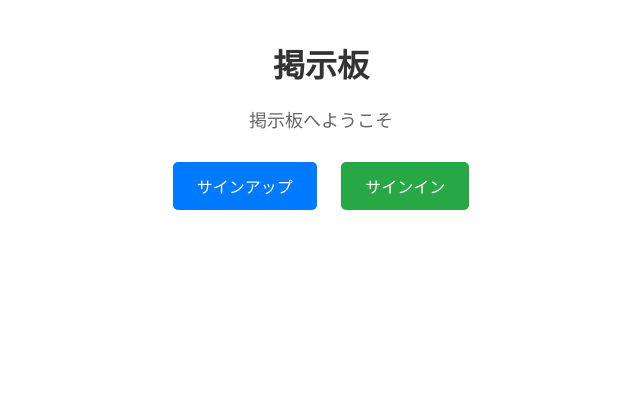
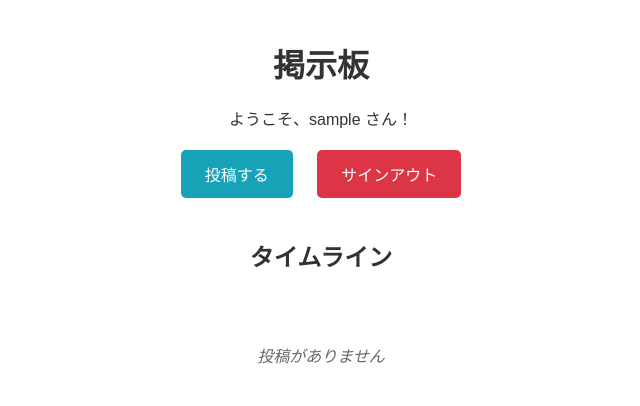
Before and after one commit to naughty-ghost/agent-sample-bbs, a Flask app: template templates/index.html in a window 1280 px wide. Shown: the top 406 px of the page, without its empty margins (319-959 px from the left). Run offline with Flask 3, Linux system fonts and the light colour scheme; the template is opened without the code that fills it, so the values that code supplies are empty; the visitor is signed in with stand-in values (Sample User, id 1); some libraries are stand-ins or nearby versions.

Commit message:
Implement complete posting functionality with timeline display
Co-authored-by: naughty-ghost <23393907+naughty-ghost@users.noreply.github.com>

```diff
--- a/app.py
+++ b/app.py
@@ -41,6 +41,18 @@ def init_db():
             )
         ''')
 
+        # Create posts table if it doesn't exist
+        cur.execute('''
+            CREATE TABLE IF NOT EXISTS posts (
+                post_id SERIAL PRIMARY KEY,
+                user_id INTEGER NOT NULL REFERENCES users(user_id) ON DELETE CASCADE,
+                title VARCHAR(255) NOT NULL,
+                content TEXT NOT NULL,
+                created_at TIMESTAMP DEFAULT CURRENT_TIMESTAMP,
+                updated_at TIMESTAMP DEFAULT CURRENT_TIMESTAMP
+            )
+        ''')
+
         conn.commit()
         cur.close()
         conn.close()
@@ -56,7 +68,30 @@ init_db()
 
 @app.route('/')
 def index():
-    return render_template('index.html')
+    # Get posts from database for timeline
+    conn = get_db_connection()
+    posts = []
+
+    if conn:
+        try:
+            cur = conn.cursor()
+            # Get posts with user information, ordered by newest first
+            cur.execute('''
+                SELECT p.post_id, p.title, p.content, p.created_at, u.username
+                FROM posts p
+                JOIN users u ON p.user_id = u.user_id
+                ORDER BY p.created_at DESC
+            ''')
+            posts = cur.fetchall()
+            cur.close()
+            conn.close()
+        except psycopg2.Error as e:
+            print(f"Database error: {e}")
+            if conn:
+                cur.close()
+                conn.close()
+
+    return render_template('index.html', posts=posts)
 
 @app.route('/signup', methods=['GET', 'POST'])
 def signup():
@@ -197,5 +232,72 @@ def signin():
 
     return render_template('signin.html')
 
+@app.route('/signout')
+def signout():
+    session.clear()
+    flash('サインアウトしました。', 'success')
+    return redirect(url_for('index'))
+
+@app.route('/post', methods=['GET', 'POST'])
+def post():
+    # Check if user is signed in
+    if 'user_id' not in session:
+        flash('投稿するにはサインインが必要です。', 'error')
+        return redirect(url_for('signin'))
+
+    if request.method == 'POST':
+        title = request.form.get('title', '').strip()
+        content = request.form.get('content', '').strip()
+
+        # Validation
+        errors = []
+
+        if not title:
+            errors.append('タイトルは必須です。')
+        elif len(title) > 255:
+            errors.append('タイトルは255文字以下で入力してください。')
+
+        if not content:
+            errors.append('内容は必須です。')
+
+        if errors:
+            for error in errors:
+                flash(error, 'error')
+            return render_template('post.html', title=title, content=content)
+
+        # Save post to database
+        conn = get_db_connection()
+        if conn is None:
+            flash('データベース接続エラーが発生しました。', 'error')
+            return render_template('post.html', title=title, content=content)
+
+        try:
+            cur = conn.cursor()
+
+            # Insert post into database
+            cur.execute('''
+                INSERT INTO posts (user_id, title, content, created_at, updated_at)
+                VALUES (%s, %s, %s, CURRENT_TIMESTAMP, CURRENT_TIMESTAMP)
+            ''', (session['user_id'], title, content))
+
+            conn.commit()
+            cur.close()
+            conn.close()
+
+            flash('投稿が完了しました。', 'success')
+            return redirect(url_for('index'))
+
+        except psycopg2.Error as e:
+            if conn:
+                conn.rollback()
+                cur.close()
+                conn.close()
+
+            print(f"Database error: {e}")
+            flash('投稿中にエラーが発生しました。', 'error')
+            return render_template('post.html', title=title, content=content)
+
+    return render_template('post.html')
+
 if __name__ == '__main__':
     app.run(host='0.0.0.0', port=5000, debug=True)
--- a/templates/index.html
+++ b/templates/index.html
@@ -47,6 +47,78 @@
         .signin-btn:hover {
             background-color: #218838;
         }
+        .signout-btn {
+            background-color: #dc3545;
+            color: white;
+            padding: 12px 24px;
+            text-decoration: none;
+            border-radius: 5px;
+            font-size: 16px;
+            display: inline-block;
+            transition: background-color 0.3s;
+            margin: 0 10px;
+        }
+        .signout-btn:hover {
+            background-color: #c82333;
+        }
+        .post-btn {
+            background-color: #17a2b8;
+            color: white;
+            padding: 12px 24px;
+            text-decoration: none;
+            border-radius: 5px;
+            font-size: 16px;
+            display: inline-block;
+            transition: background-color 0.3s;
+            margin: 0 10px;
+        }
+        .post-btn:hover {
+            background-color: #138496;
+        }
+        .timeline {
+            max-width: 800px;
+            margin: 40px auto 0;
+            text-align: left;
+        }
+        .timeline h2 {
+            text-align: center;
+            color: #333;
+            margin-bottom: 30px;
+        }
+        .post-item {
+            background-color: white;
+            border: 1px solid #ddd;
+            border-radius: 8px;
+            padding: 20px;
+            margin-bottom: 20px;
+            box-shadow: 0 2px 4px rgba(0,0,0,0.1);
+        }
+        .post-title {
+            font-size: 18px;
+            font-weight: bold;
+            color: #333;
+            margin-bottom: 10px;
+        }
+        .post-meta {
+            font-size: 12px;
+            color: #666;
+            margin-bottom: 15px;
+        }
+        .post-content {
+            line-height: 1.6;
+            color: #333;
+            white-space: pre-wrap;
+        }
+        .no-posts {
+            text-align: center;
+            color: #666;
+            font-style: italic;
+            padding: 40px;
+        }
+        .user-info {
+            margin-bottom: 20px;
+            color: #333;
+        }
         .flash-messages {
             margin-bottom: 20px;
         }
@@ -73,8 +145,33 @@
         {% endwith %}
     </div>
 
-    <p class="welcome">掲示板へようこそ</p>
-    <a href="/signup" class="signup-btn">サインアップ</a>
-    <a href="/signin" class="signin-btn">サインイン</a>
+    {% if session.user_id %}
+        <div class="user-info">
+            ようこそ、{{ session.username }} さん！
+        </div>
+        <a href="/post" class="post-btn">投稿する</a>
+        <a href="/signout" class="signout-btn">サインアウト</a>
+    {% else %}
+        <p class="welcome">掲示板へようこそ</p>
+        <a href="/signup" class="signup-btn">サインアップ</a>
+        <a href="/signin" class="signin-btn">サインイン</a>
+    {% endif %}
+
+    <div class="timeline">
+        <h2>タイムライン</h2>
+        {% if posts %}
+            {% for post in posts %}
+                <div class="post-item">
+                    <div class="post-title">{{ post[1] }}</div>
+                    <div class="post-meta">
+                        投稿者: {{ post[4] }} | 投稿日時: {{ post[3].strftime('%Y年%m月%d日 %H:%M') }}
+                    </div>
+                    <div class="post-content">{{ post[2] }}</div>
+                </div>
+            {% endfor %}
+        {% else %}
+            <div class="no-posts">投稿がありません</div>
+        {% endif %}
+    </div>
 </body>
 </html>
```
Also changed, not shown: init_db.py (+15 -0 lines), templates/post.html (added, +135 -0 lines).
